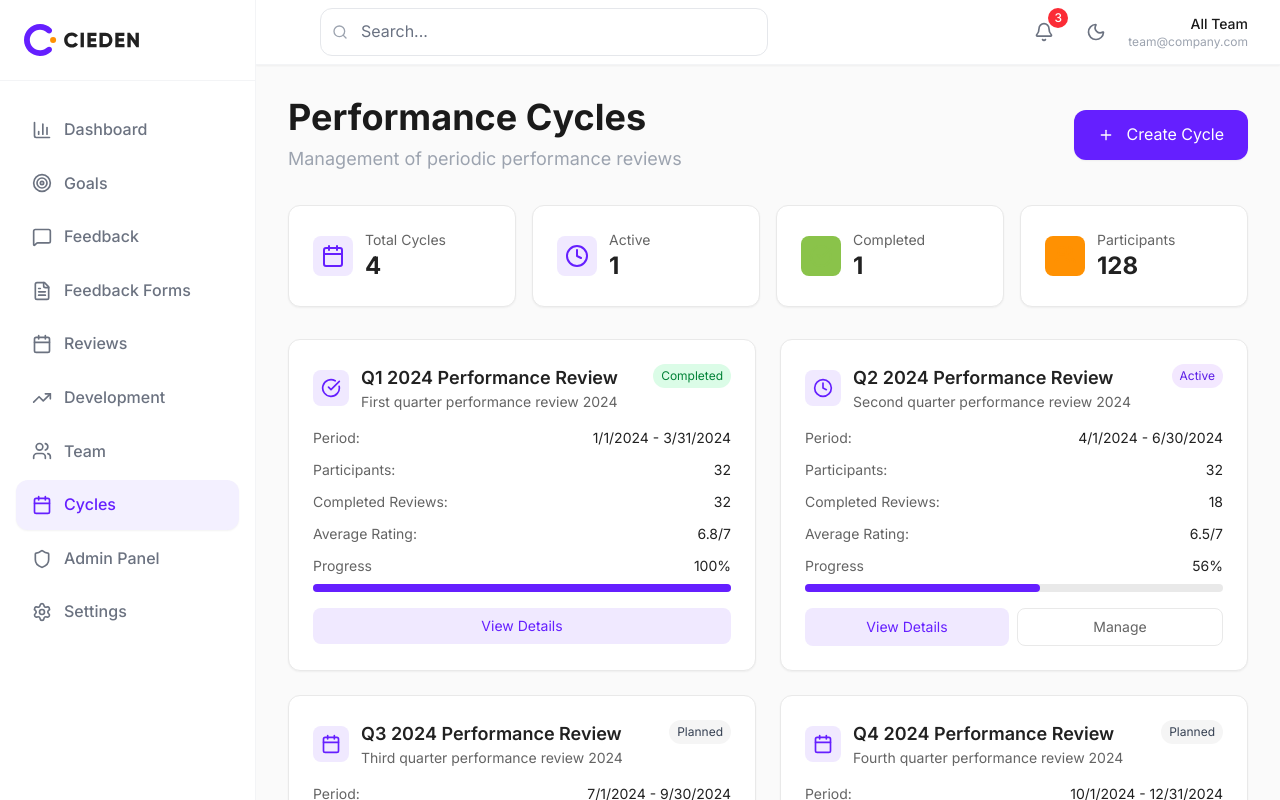
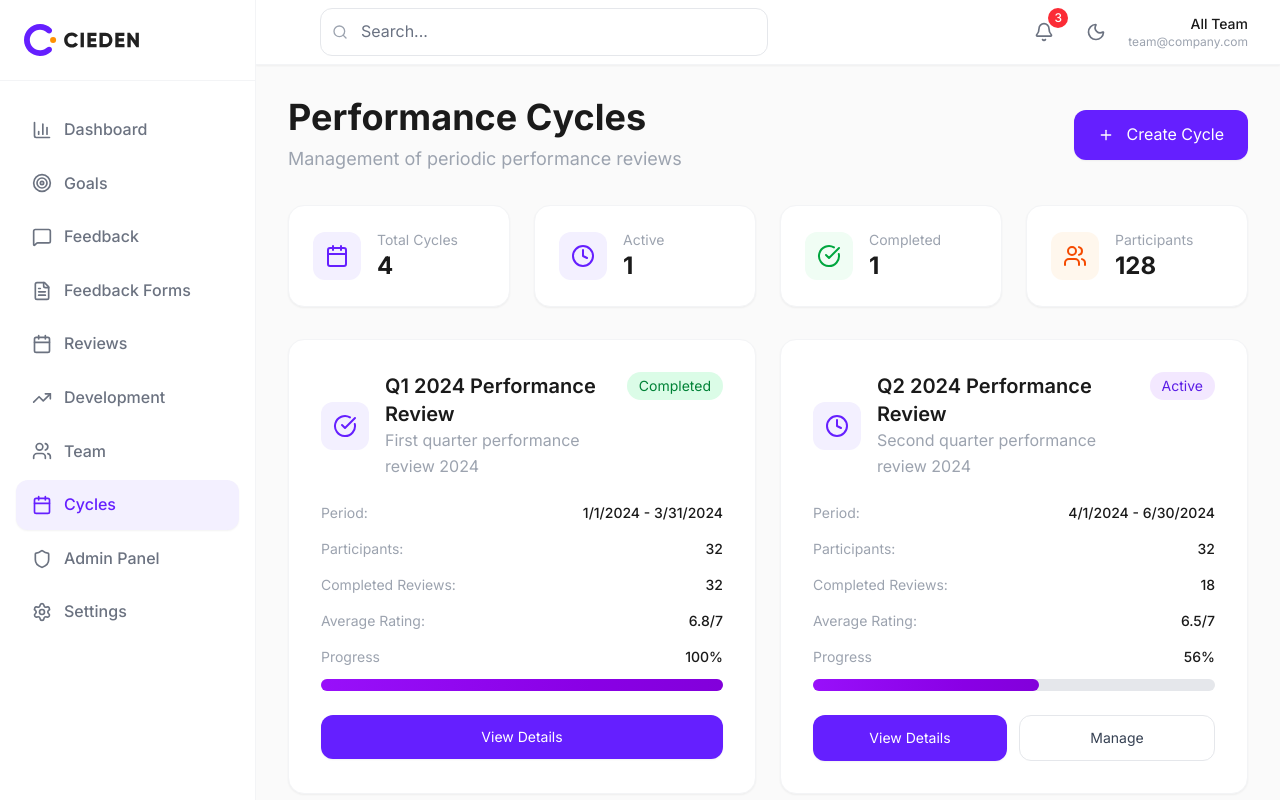
Before and after one commit to Cieden-team/management-performance, a Next.js app: page /cycles in a window 1280 px wide. Shown: the top 800 px of the page. Built offline with nearby package versions, Linux system fonts and the light colour scheme; no server answers.

Commit message:
Remove borders from Cycles page cards - update to modern design with rounded corners and better spacing

```diff
--- a/src/app/cycles/page.tsx
+++ b/src/app/cycles/page.tsx
@@ -105,55 +105,55 @@ const CyclesPage = () => {
         </div>
 
         {/* Stats */}
-        <div className="grid grid-cols-1 md:grid-cols-4 gap-4">
-          <div className="bg-white dark:bg-[#000319] rounded-xl border border-[#e9e9e9] dark:border-[#373737] p-6 shadow-sm">
-            <div className="flex items-center space-x-3">
-              <div className="p-2 bg-[#f0e9ff] dark:bg-[#651FFF] rounded-lg">
-                <Calendar className="h-6 w-6 text-[#651FFF] dark:text-white" />
+        <div className="grid grid-cols-1 md:grid-cols-4 gap-6">
+          <div className="bg-white rounded-2xl border border-gray-100 p-6 shadow-sm hover:shadow-md transition-all duration-200">
+            <div className="flex items-center space-x-4">
+              <div className="p-3 bg-purple-50 rounded-xl">
+                <Calendar className="h-6 w-6 text-purple-600" />
               </div>
               <div>
-                <p className="text-sm text-[#646464] dark:text-[#909090]">Total Cycles</p>
-                <p className="text-2xl font-bold text-[#212121] dark:text-white">{performanceCycles.length}</p>
+                <p className="text-sm text-gray-500">Total Cycles</p>
+                <p className="text-2xl font-bold text-gray-900">{performanceCycles.length}</p>
               </div>
             </div>
           </div>
 
-          <div className="bg-white dark:bg-[#000319] rounded-xl border border-[#e9e9e9] dark:border-[#373737] p-6 shadow-sm">
-            <div className="flex items-center space-x-3">
-              <div className="p-2 bg-[#f0e9ff] dark:bg-[#651FFF] rounded-lg">
-                <Clock className="h-6 w-6 text-[#651FFF] dark:text-white" />
+          <div className="bg-white rounded-2xl border border-gray-100 p-6 shadow-sm hover:shadow-md transition-all duration-200">
+            <div className="flex items-center space-x-4">
+              <div className="p-3 bg-purple-50 rounded-xl">
+                <Clock className="h-6 w-6 text-purple-600" />
               </div>
               <div>
-                <p className="text-sm text-[#646464] dark:text-[#909090]">Active</p>
-                <p className="text-2xl font-bold text-[#212121] dark:text-white">
+                <p className="text-sm text-gray-500">Active</p>
+                <p className="text-2xl font-bold text-gray-900">
                   {performanceCycles.filter(c => c.status === "active").length}
                 </p>
               </div>
             </div>
           </div>
 
-          <div className="bg-white dark:bg-[#000319] rounded-xl border border-[#e9e9e9] dark:border-[#373737] p-6 shadow-sm">
-            <div className="flex items-center space-x-3">
-                              <div className="p-2 bg-[#8AC34A] text-white rounded-lg">
-                <CheckCircle className="h-6 w-6 text-[#8AC34A] dark:text-white" />
+          <div className="bg-white rounded-2xl border border-gray-100 p-6 shadow-sm hover:shadow-md transition-all duration-200">
+            <div className="flex items-center space-x-4">
+              <div className="p-3 bg-green-50 rounded-xl">
+                <CheckCircle className="h-6 w-6 text-green-600" />
               </div>
               <div>
-                <p className="text-sm text-[#646464] dark:text-[#909090]">Completed</p>
-                <p className="text-2xl font-bold text-[#212121] dark:text-white">
+                <p className="text-sm text-gray-500">Completed</p>
+                <p className="text-2xl font-bold text-gray-900">
                   {performanceCycles.filter(c => c.status === "completed").length}
                 </p>
               </div>
             </div>
           </div>
 
-          <div className="bg-white dark:bg-[#000319] rounded-xl border border-[#e9e9e9] dark:border-[#373737] p-6 shadow-sm">
-            <div className="flex items-center space-x-3">
-                              <div className="p-2 bg-[#FF9102] text-white rounded-lg">
-                <Users className="h-6 w-6 text-[#FF9102] dark:text-white" />
+          <div className="bg-white rounded-2xl border border-gray-100 p-6 shadow-sm hover:shadow-md transition-all duration-200">
+            <div className="flex items-center space-x-4">
+              <div className="p-3 bg-orange-50 rounded-xl">
+                <Users className="h-6 w-6 text-orange-600" />
               </div>
               <div>
-                <p className="text-sm text-[#646464] dark:text-[#909090]">Participants</p>
-                <p className="text-2xl font-bold text-[#212121] dark:text-white">
+                <p className="text-sm text-gray-500">Participants</p>
+                <p className="text-2xl font-bold text-gray-900">
                   {performanceCycles.reduce((acc, cycle) => acc + cycle.participants, 0)}
                 </p>
               </div>
@@ -168,67 +168,67 @@ const CyclesPage = () => {
             const progress = cycle.participants > 0 ? (cycle.completedReviews / cycle.participants) * 100 : 0;
 
             return (
-              <div key={cycle.id} className="bg-white dark:bg-[#000319] rounded-xl border border-[#e9e9e9] dark:border-[#373737] p-6 shadow-sm hover:shadow-md transition-shadow">
-                <div className="flex items-start justify-between mb-4">
-                  <div className="flex items-center space-x-3">
-                    <div className="p-2 bg-[#f0e9ff] dark:bg-[#651FFF] rounded-lg">
-                      <IconComponent className="h-5 w-5 text-[#651FFF] dark:text-white" />
+              <div key={cycle.id} className="bg-white rounded-2xl border border-gray-100 p-8 shadow-sm hover:shadow-md transition-all duration-200">
+                <div className="flex items-start justify-between mb-6">
+                  <div className="flex items-center space-x-4">
+                    <div className="p-3 bg-purple-50 rounded-xl">
+                      <IconComponent className="h-6 w-6 text-purple-600" />
                     </div>
                     <div>
-                      <h3 className="text-lg font-semibold text-[#212121] dark:text-white">{cycle.name}</h3>
-                      <p className="text-sm text-[#646464] dark:text-[#909090]">{cycle.description}</p>
+                      <h3 className="text-xl font-semibold text-gray-900">{cycle.name}</h3>
+                      <p className="text-gray-500">{cycle.description}</p>
                     </div>
                   </div>
-                  <span className={`px-2 py-1 text-xs rounded-full ${getStatusColor(cycle.status)}`}>
+                  <span className={`px-3 py-1 text-sm rounded-full ${getStatusColor(cycle.status)}`}>
                     {getStatusText(cycle.status)}
                   </span>
                 </div>
 
-                <div className="space-y-3">
+                <div className="space-y-4">
                   <div className="flex items-center justify-between text-sm">
-                    <span className="text-[#646464] dark:text-[#909090]">Period:</span>
-                    <span className="text-[#212121] dark:text-white">
+                    <span className="text-gray-500">Period:</span>
+                    <span className="text-gray-900 font-medium">
                       {new Date(cycle.startDate).toLocaleDateString()} - {new Date(cycle.endDate).toLocaleDateString()}
                     </span>
                   </div>
 
                   <div className="flex items-center justify-between text-sm">
-                    <span className="text-[#646464] dark:text-[#909090]">Participants:</span>
-                    <span className="text-[#212121] dark:text-white">{cycle.participants}</span>
+                    <span className="text-gray-500">Participants:</span>
+                    <span className="text-gray-900 font-medium">{cycle.participants}</span>
                   </div>
 
                   <div className="flex items-center justify-between text-sm">
-                    <span className="text-[#646464] dark:text-[#909090]">Completed Reviews:</span>
-                    <span className="text-[#212121] dark:text-white">{cycle.completedReviews}</span>
+                    <span className="text-gray-500">Completed Reviews:</span>
+                    <span className="text-gray-900 font-medium">{cycle.completedReviews}</span>
                   </div>
 
                   {cycle.averageRating > 0 && (
                     <div className="flex items-center justify-between text-sm">
-                      <span className="text-[#646464] dark:text-[#909090]">Average Rating:</span>
-                      <span className="text-[#212121] dark:text-white">{cycle.averageRating}/7</span>
+                      <span className="text-gray-500">Average Rating:</span>
+                      <span className="text-gray-900 font-medium">{cycle.averageRating}/7</span>
                     </div>
                   )}
 
-                  <div className="space-y-2">
+                  <div className="space-y-3">
                     <div className="flex items-center justify-between text-sm">
-                      <span className="text-[#646464] dark:text-[#909090]">Progress</span>
-                      <span className="text-[#212121] dark:text-white">{Math.round(progress)}%</span>
+                      <span className="text-gray-500">Progress</span>
+                      <span className="text-gray-900 font-medium">{Math.round(progress)}%</span>
                     </div>
-                    <div className="w-full bg-[#e9e9e9] dark:bg-[#373737] rounded-full h-2">
+                    <div className="w-full bg-gray-200 rounded-full h-3">
                       <div
-                        className="bg-[#651FFF] h-2 rounded-full transition-all duration-300"
+                        className="bg-gradient-to-r from-purple-600 to-purple-700 h-3 rounded-full transition-all duration-300"
                         style={{ width: `${progress}%` }}
                       />
                     </div>
                   </div>
                 </div>
 
-                <div className="flex space-x-2 mt-4">
-                  <button className="flex-1 px-3 py-2 text-sm bg-[#f0e9ff] dark:bg-[#651FFF] text-[#651FFF] dark:text-white rounded-lg hover:bg-[#e9d5ff] dark:hover:bg-[#5b1ce6] transition-colors">
+                <div className="flex space-x-3 mt-6">
+                  <button className="flex-1 px-4 py-3 text-sm bg-purple-600 text-white rounded-xl hover:bg-purple-700 transition-all duration-200 shadow-sm hover:shadow-md">
                     View Details
                   </button>
                   {cycle.status === "active" && (
-                    <button className="flex-1 px-3 py-2 text-sm border border-[#e9e9e9] dark:border-[#373737] text-[#646464] dark:text-[#909090] rounded-lg hover:bg-[#f8f9fa] dark:hover:bg-[#373737] transition-colors">
+                    <button className="flex-1 px-4 py-3 text-sm border border-gray-200 text-gray-700 rounded-xl hover:bg-gray-50 transition-all duration-200">
                       Manage
                     </button>
                   )}
```
